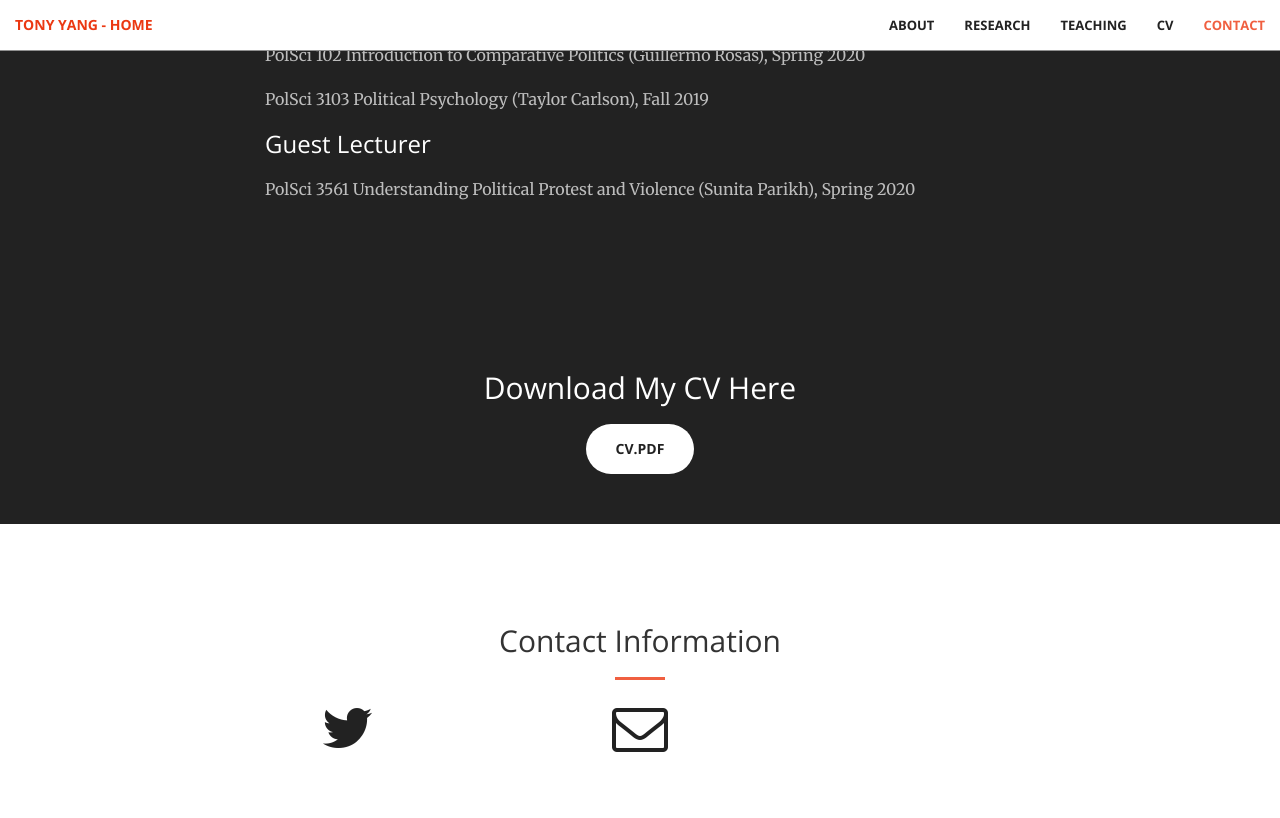
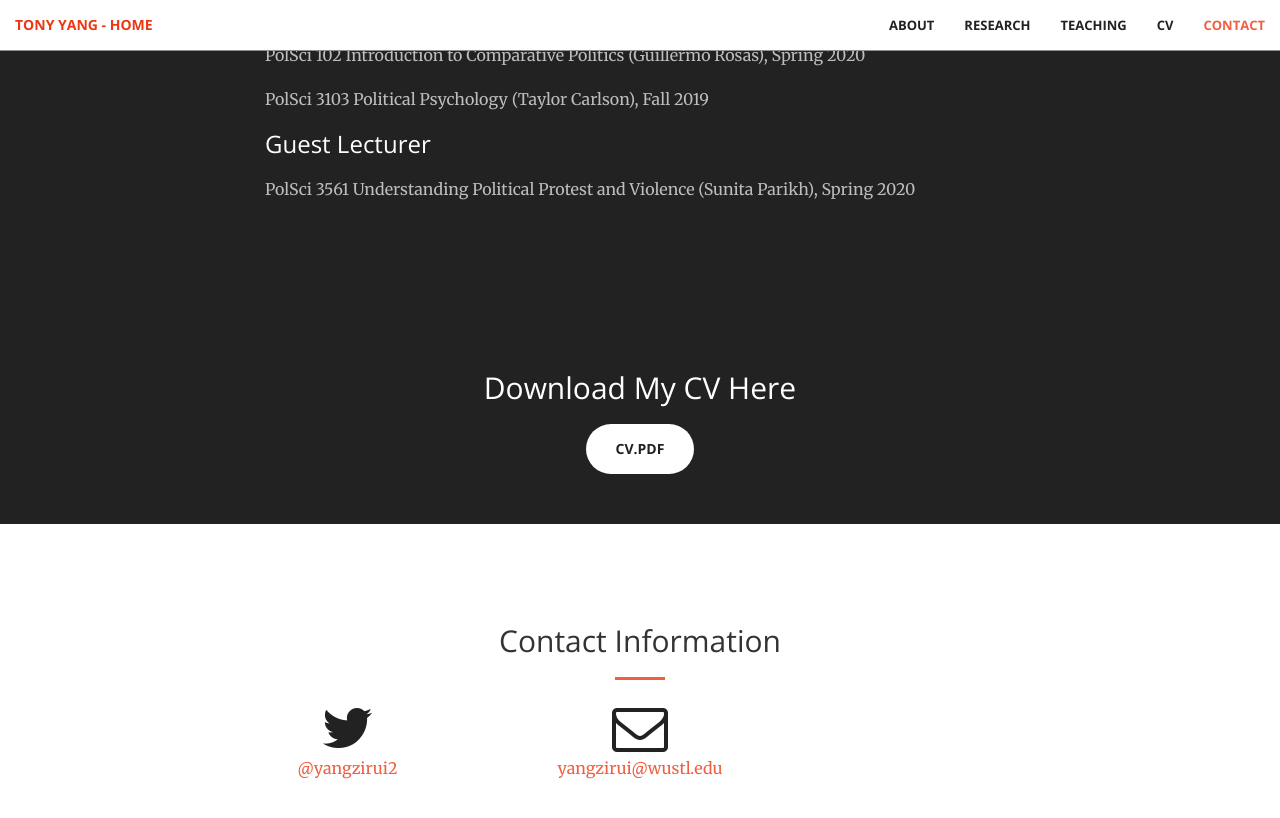
Before and after one commit to tonyhsfz/website, a Jekyll site: the page built from index.html, in a window 1280 px wide and 900 px high, scrolled down 4298 px. Shown: the top 818 px of the window. Built offline with Jekyll 4.4.1, drawn with Linux system fonts in a browser that asks for light colours.

Commit message:
Update contact.html

```diff
--- a/_includes/contact.html
+++ b/_includes/contact.html
@@ -8,13 +8,13 @@
         <div class="col-lg-2 col-lg-offset-2 text-center">
             <a href="https://twitter.com/yangzirui2">
                 <i class="fa fa-twitter fa-3x wow bounceIn" data-wow-delay=".1s"></i>
-                <p>{{ yangzirui2 }}</p>
+                <p>@yangzirui2</p>
             </a>
         </div>
         <div class="col-lg-2 col-lg-offset-1 text-center">
             <a href="mailto:yangzirui@wustl.edu">
             <i class="fa fa-envelope-o fa-3x wow bounceIn" data-wow-delay=".1s"></i>
-                <p>{{ yangzirui@wustl.edu }}</p>
+                <p>yangzirui@wustl.edu</p>
             </a>
         </div>
         <div class="col-lg-2 col-lg-offset-1 text-center">
```
